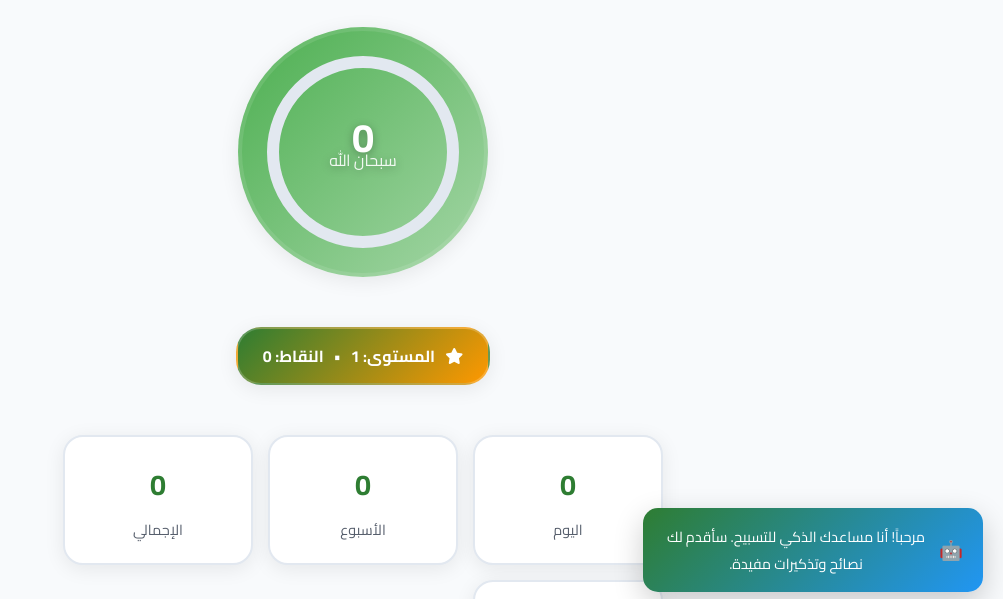
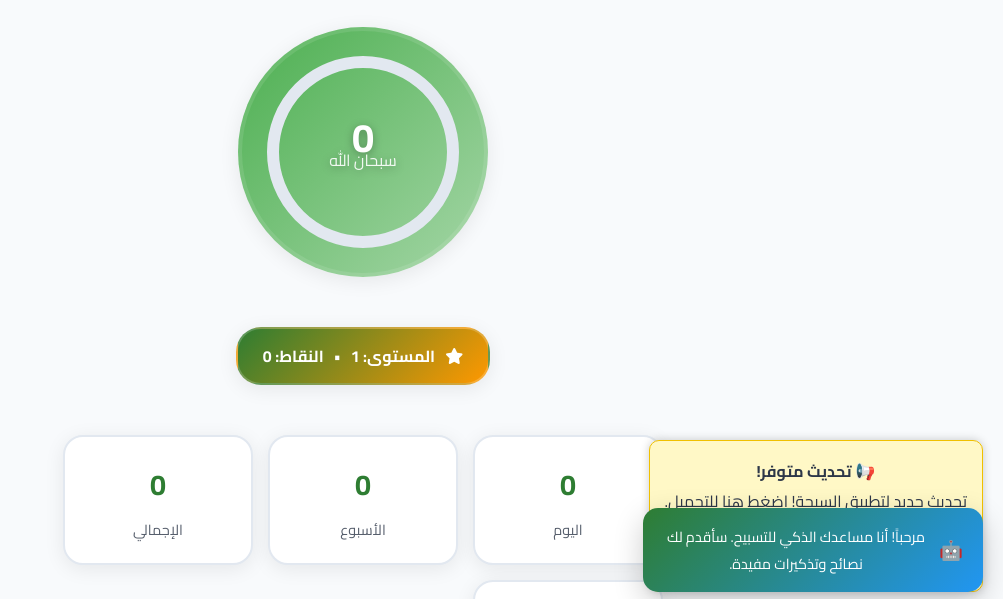
Before and after one commit to mohamadvkd/sebha.app, a plain HTML site: page index.html in a window 1280 px wide. Shown: the part 188-787 px from the top of the page, without its empty margins (277-1280 px from the left). Drawn offline with Linux system fonts and the light colour scheme.

Commit message:
Update index.html

```diff
--- a/index.html
+++ b/index.html
@@ -2558,15 +2558,38 @@ document.addEventListener('DOMContentLoaded', function() {
   addResetToSettings();
 });
     </script>
-    <script>
+    <div id="updateBox" style="display:none;position:fixed;bottom:20px;right:20px;
+     background:#fff8c6;padding:15px;border:1px solid #f0c000;border-radius:10px;
+     box-shadow:0 0 10px rgba(0,0,0,0.2);z-index:999;">
+  <strong>📢 تحديث متوفر!</strong><br>
+  <span id="updateMessage"></span><br><br>
+  <a id="updateLink" href="#" target="_blank" style="color:#007bff;">🔄 تحميل التحديث</a>
+</div>
+
+<script>
 fetch("sebha.txt")
   .then(res => res.text())
   .then(text => {
-    alert("📢 محتوى التحديث:\n\n" + text);
-  })
-  .catch(err => {
-    alert("❌ فشل الاتصال بملف التحديث:\n" + err);
+    const lines = text.split("\n");
+    let remoteVersion = 0;
+    let updateMessage = "";
+    let updateLink = "#";
+
+    for (const line of lines) {
+      const [key, value] = line.split("=");
+      if (key === "version") remoteVersion = parseFloat(value);
+      if (key === "message") updateMessage = value;
+      if (key === "link") updateLink = value;
+    }
+
+    const currentVersion = 1; // عدّل هذا حسب إصدارك الحالي
+
+    if (remoteVersion > currentVersion) {
+      document.getElementById("updateMessage").textContent = updateMessage;
+      document.getElementById("updateLink").href = updateLink;
+      document.getElementById("updateBox").style.display = "block";
+    }
   });
-    </script>
+</script>
   </body>
 </html>
```
